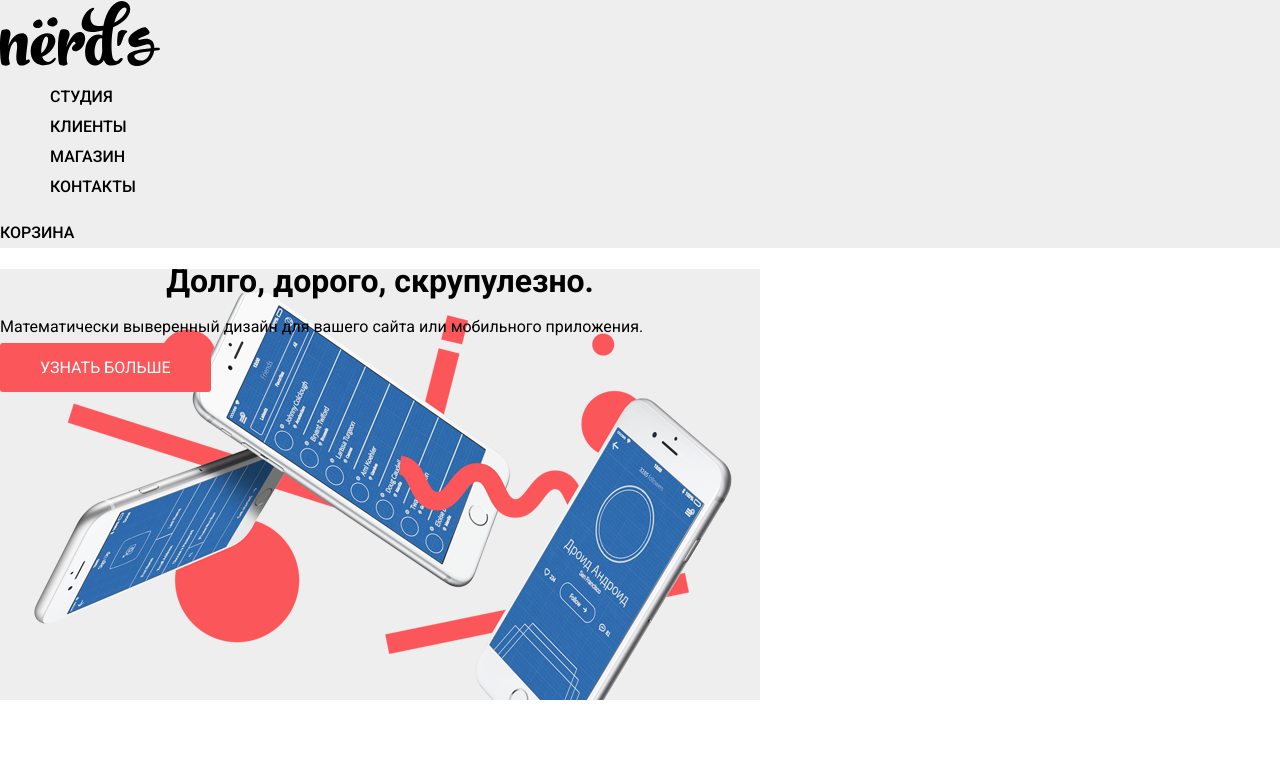
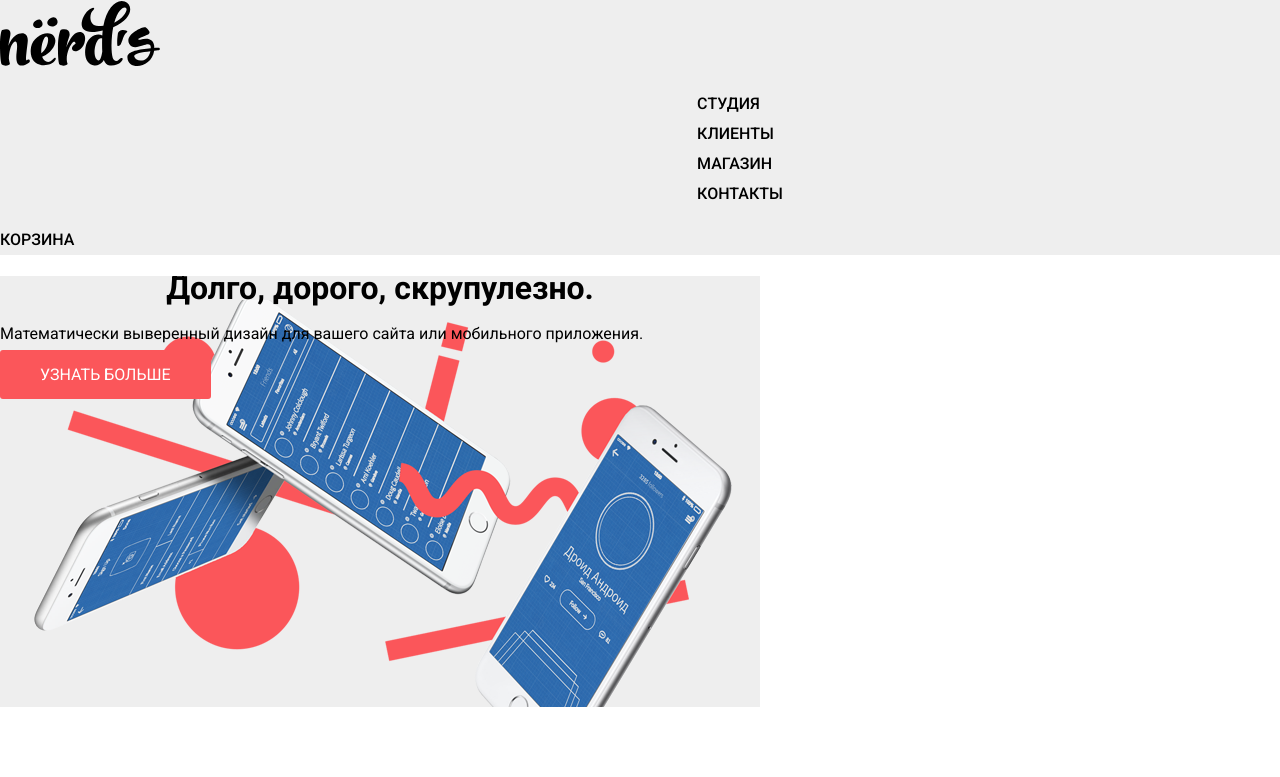
Before and after one commit to Squappi/663617-nerds-29, a plain HTML site: page index.html in a window 1280 px wide. Shown: the top 777 px of the page. Drawn offline with Linux system fonts and the light colour scheme; files that its build step writes are made by us from their sources.

Commit message:
Для скайпа

```diff
--- a/css/style.css
+++ b/css/style.css
@@ -25,6 +25,7 @@
 
 
 body {
+  min-width: 1440px;
   font-family: "Roboto", sans-serif;
   font-size: 16px;
   min-width: 1440px;
@@ -49,39 +50,37 @@ img {
 .page-body {
   min-height: 100%;
   display: grid;
-  grid-template-rows: min-content 1fr min-content;
-  align-content: start;
+
 }
 /*header*/
 .main-header {
   background-color: var(--lightgray);
+  display: grid;
 }
 .main-logo{
-  display: flex;
-  justify-content: flex-start;
+
 }
 .main-logo img:active {
   opacity: 0.2;
 }
  /*navigation*/
 
-
 .main-navigation {
-  display: inline;
+  display: grid;
   font-size: 16px;
   line-height: 30px;
   font-weight: 500;
   text-transform: uppercase;
   color: var(--black-basic-text);
 }
+
 .container-navigation {
-  width: 1440px;
   margin: 0 auto;
   padding: 0 10px;
 }
-.main-wrapper .container-navigation {
-  display: flex;
-  justify-content: space-between;
+.main-wrapper {
+  display: grid;
+  grid-template-columns: 1fr min-content;
 }
 .main-navigation a:not(href) {
   color: var(--black-basic-text);
@@ -386,11 +385,9 @@ fieldset {
 .pagination-list a:not(href) {
   color: var(--black-basic-text);
 }
-.pagination-list ul{
-  display: inline;
-}
 
 .pagination-list {
+  display: flex;
   list-style: none;
   font-size: 16px;
   line-height: 18px;
--- a/index.html
+++ b/index.html
@@ -3,17 +3,18 @@
   <head>
     <meta charset="utf-8">
     <title>HTML Academy: Нёрдс</title>
-    <link rel="stylesheet" href="css/normalize.css-master/normalize.css">
+    <link rel="stylesheet" href="css/normalize.css">
     <link href="https://fonts.googleapis.com/css2?family=Roboto:wght@400;500;700&display=swap" rel="stylesheet">
     <link rel="stylesheet" href="css/style.css">
   </head>
   <body class="page-body">
     <header class="main-header">
+
         <a class="main-logo" href="index.html">
         <img src="img/svg/nerds-logo.svg" alt="Логотип сайта">
         </a>
+        <div class="main-wrapper">
       <nav class="main-navigation">
-        <div class="main-wrapper">
           <div class="container-navigation">
             <ul class="site-navigation">
              <li><a href="">Cтудия</a></li>
@@ -25,9 +26,8 @@
         <div class="basket-navigation">
           <a class="basket" href="">Корзина</a>
         </div>
-      </div>
       </nav>
-
+    </div>
     </header>
     <main class="container">
       <section class="banner">
```
